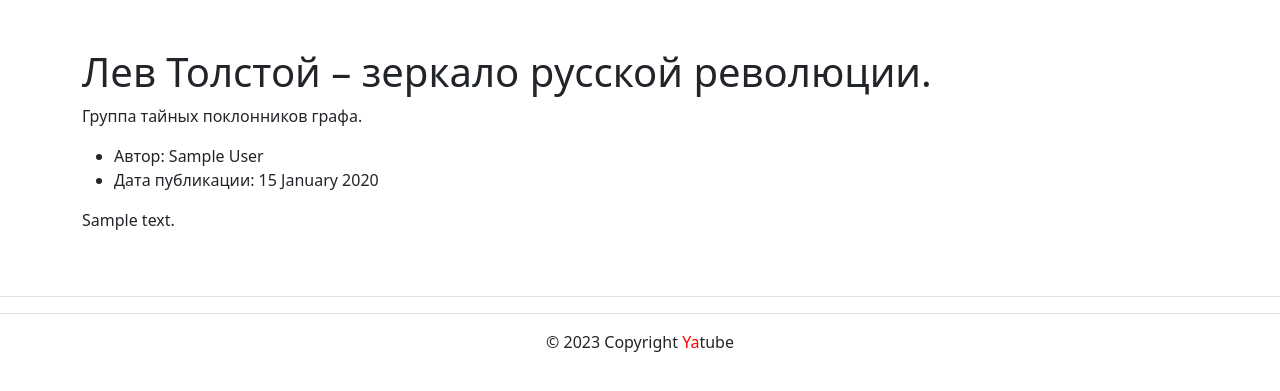
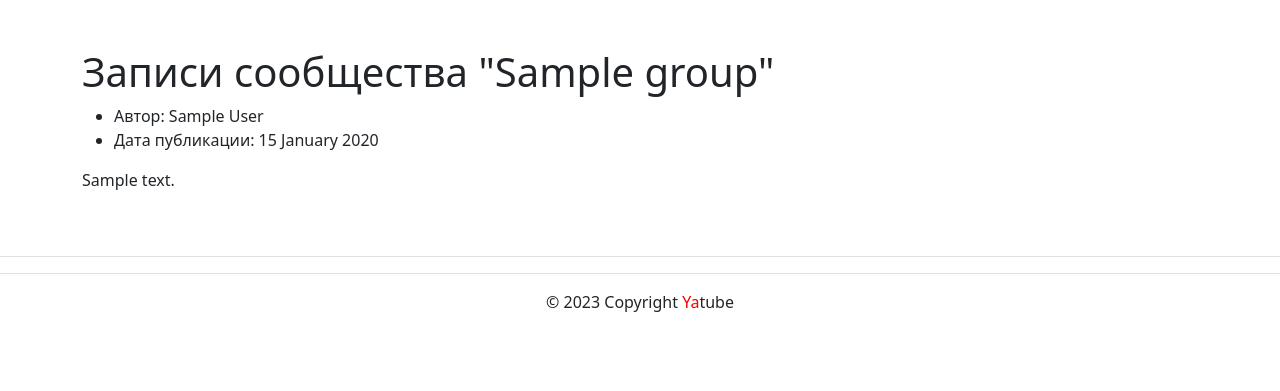
Before and after one commit to AnatoliiBessmertnyi/social_network_v2, a Django app: a page that uses yatube/templates/posts/group_list.html in a window 1280 px wide. Shown: the part 56-447 px from the top of the page. Run offline with Django 3.2, Linux system fonts and the light colour scheme; tables that the repository leaves empty hold one stand-in row (values such as "Sample post"); some libraries are stand-ins or nearby versions.

Commit message:
Последние штрихи

```diff
--- a/yatube/posts/views.py
+++ b/yatube/posts/views.py
@@ -1,9 +1,11 @@
 from django.shortcuts import render, get_object_or_404
 from .models import Post, Group
 
+posts_per_page = 10
+
 
 def index(request):
-    posts = Post.objects.order_by('-pub_date')[:10]
+    posts = Post.objects.order_by('-pub_date')[:posts_per_page]
     context = {
         'posts': posts,
     }
@@ -12,7 +14,7 @@ def index(request):
 
 def group_posts(request, slug):
     group = get_object_or_404(Group, slug=slug)
-    posts = group.posts.all()[:10]
+    posts = group.posts.all()[:posts_per_page]
     context = {
         'group': group,
         'posts': posts,
--- a/yatube/templates/posts/group_list.html
+++ b/yatube/templates/posts/group_list.html
@@ -10,10 +10,7 @@
   </header>
   <main>
     <div class="container py-5">
-      <h1>Лев Толстой – зеркало русской революции.</h1>
-      <p>
-        Группа тайных поклонников графа.
-      </p>
+      <h1>Записи сообщества "{{ group.title }}"</h1>
       <article>
         {% for post in posts %}
         <ul>
```
